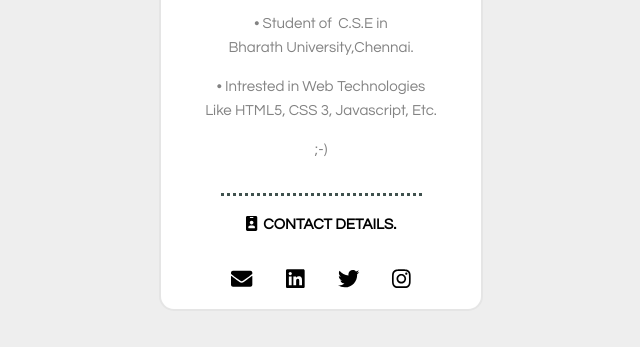
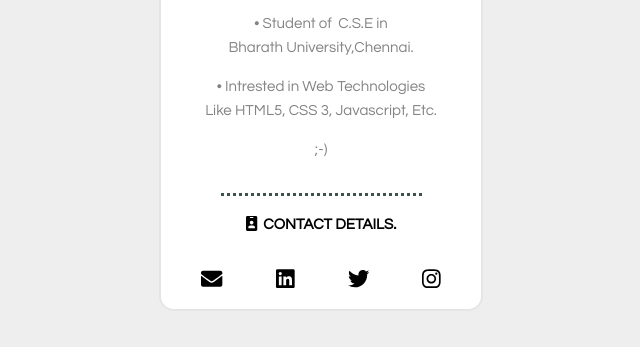
Before and after one commit to GajjalaRamPrakashReddy/Profile, a plain HTML site: page index.htm in a window 1280 px wide. Shown: the part 361-708 px from the top of the page, without its empty margins (319-959 px from the left). Drawn offline with Linux system fonts and the light colour scheme.

Commit message:
Update style.css

```diff
--- a/css/style.css
+++ b/css/style.css
@@ -65,7 +65,7 @@ color:#000000;
 
 a{
 color:#000000;
-margin: 15px 15px;
+margin: 25px;
 text-decoration:none;
 }
 a:hover{
```
